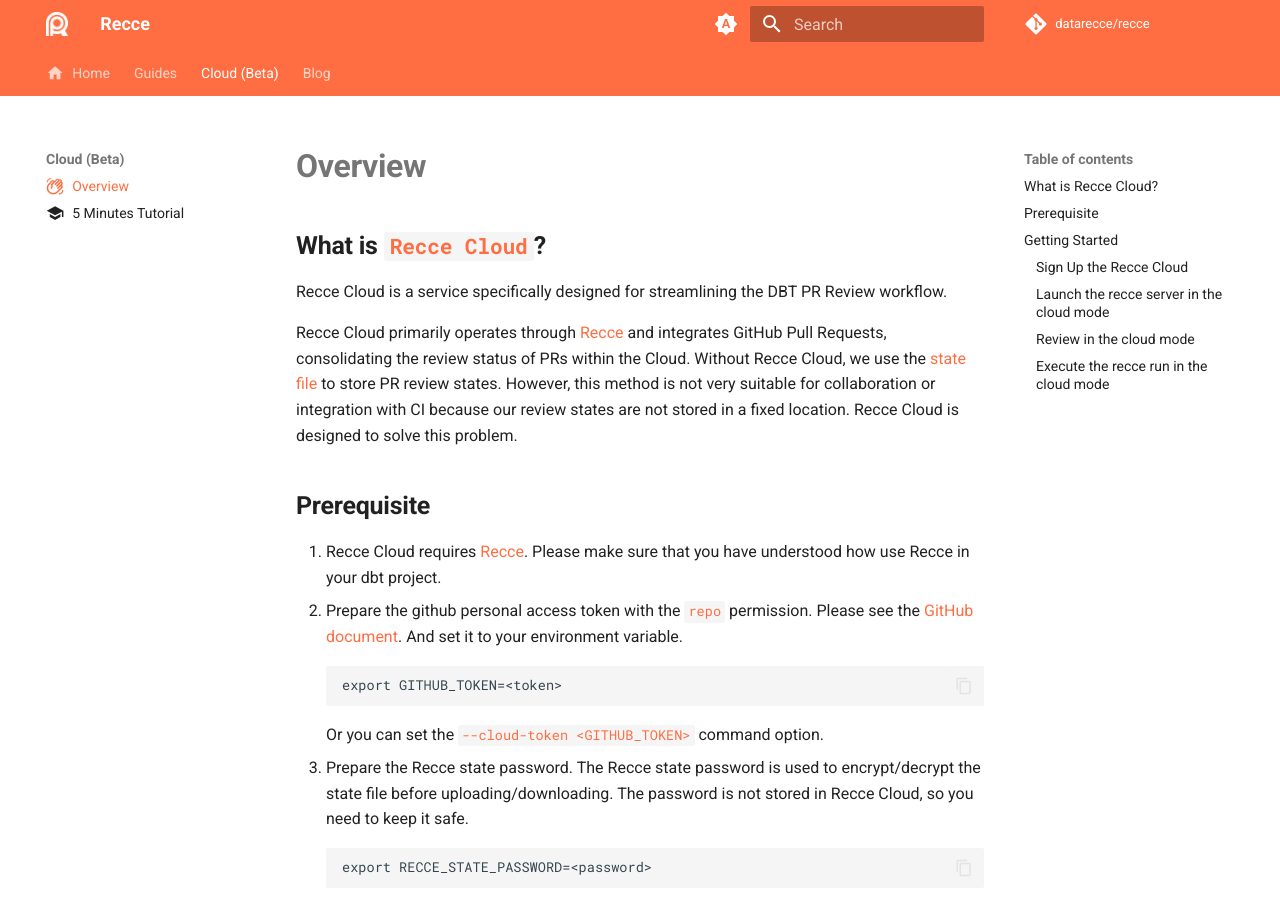
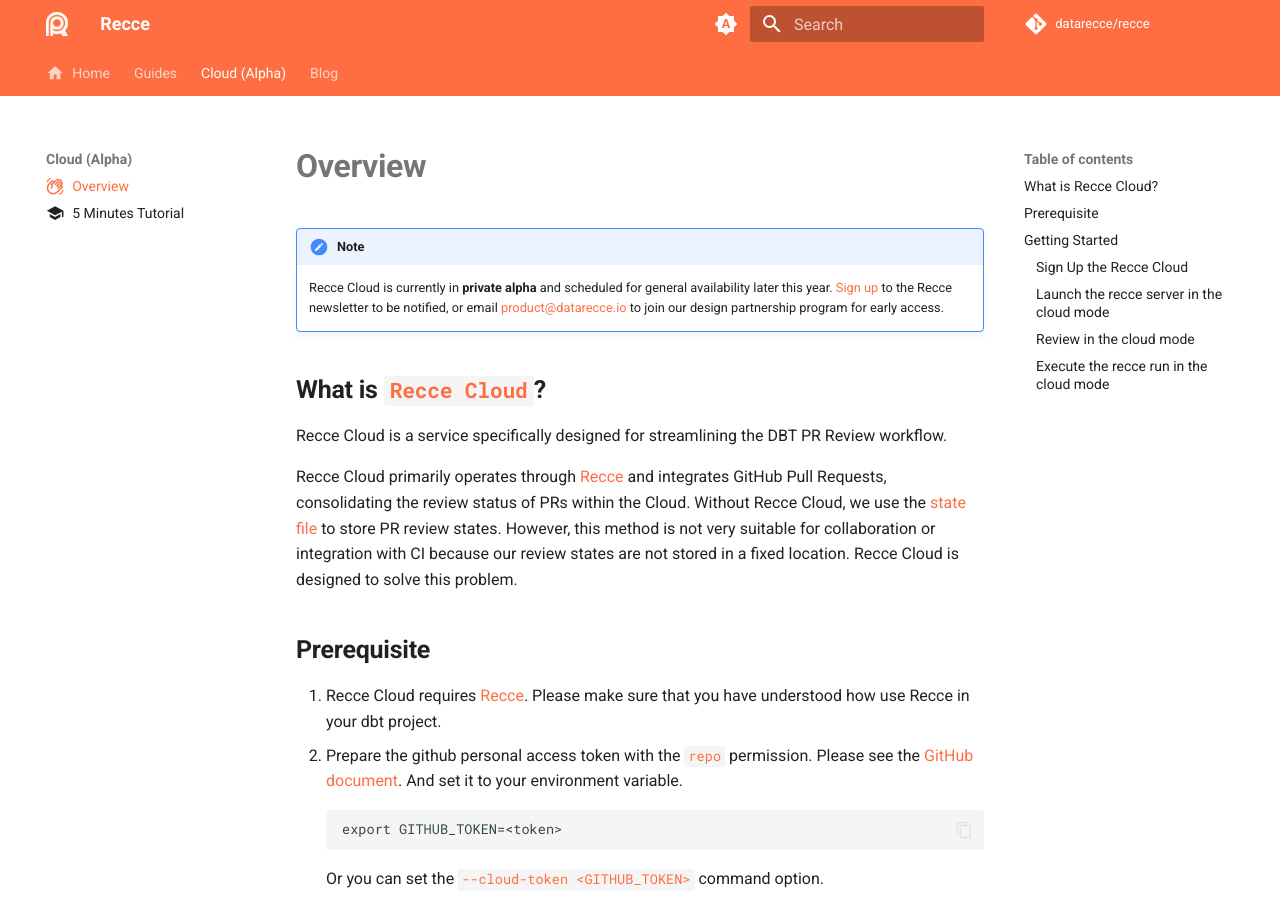
Before and after one commit to DataRecce/recce-documentation, an MkDocs documentation site: the page built from docs/docs/recce-cloud/index.md, in a window 1280 px wide and 900 px high. Built offline with MkDocs 1.6.1 and Material for MkDocs 9.7.7, drawn with Linux system fonts in a browser that asks for light colours; comment, search, counter and statistics services are not loaded.

Commit message:
Add the note at the top
Signed-off-by: popcorny <celu@infuseai.io>

```diff
--- a/docs/docs/recce-cloud/index.md
+++ b/docs/docs/recce-cloud/index.md
@@ -2,6 +2,11 @@
 title: Overview
 icon: material/hand-wave-outline
 ---
+
+!!! Note
+
+    Recce Cloud is currently in **private alpha** and scheduled for general availability later this year.  [Sign up](../../index.md#signup) to the Recce newsletter to be notified, or email [product@datarecce.io](mailto:product@datarecce.io) to join our design partnership program for early access.
+
 ## What is `Recce Cloud`?
 
 Recce Cloud is a service specifically designed for streamlining the DBT PR Review workflow.
--- a/mkdocs.yml
+++ b/mkdocs.yml
@@ -58,7 +58,7 @@
           - docs/guides/best-practices-prep-env.md
       - Architecture:
           - docs/architecture/overview.md
-  - Cloud (Beta):
+  - Cloud (Alpha):
       - docs/recce-cloud/index.md
       - docs/recce-cloud/getting-started-recce-cloud.md
       # - docs/recce-cloud/setup-gh-actions-cd.md
```
Also changed, not shown: docs/docs/recce-cloud/getting-started-recce-cloud.md (+2 -0 lines).
